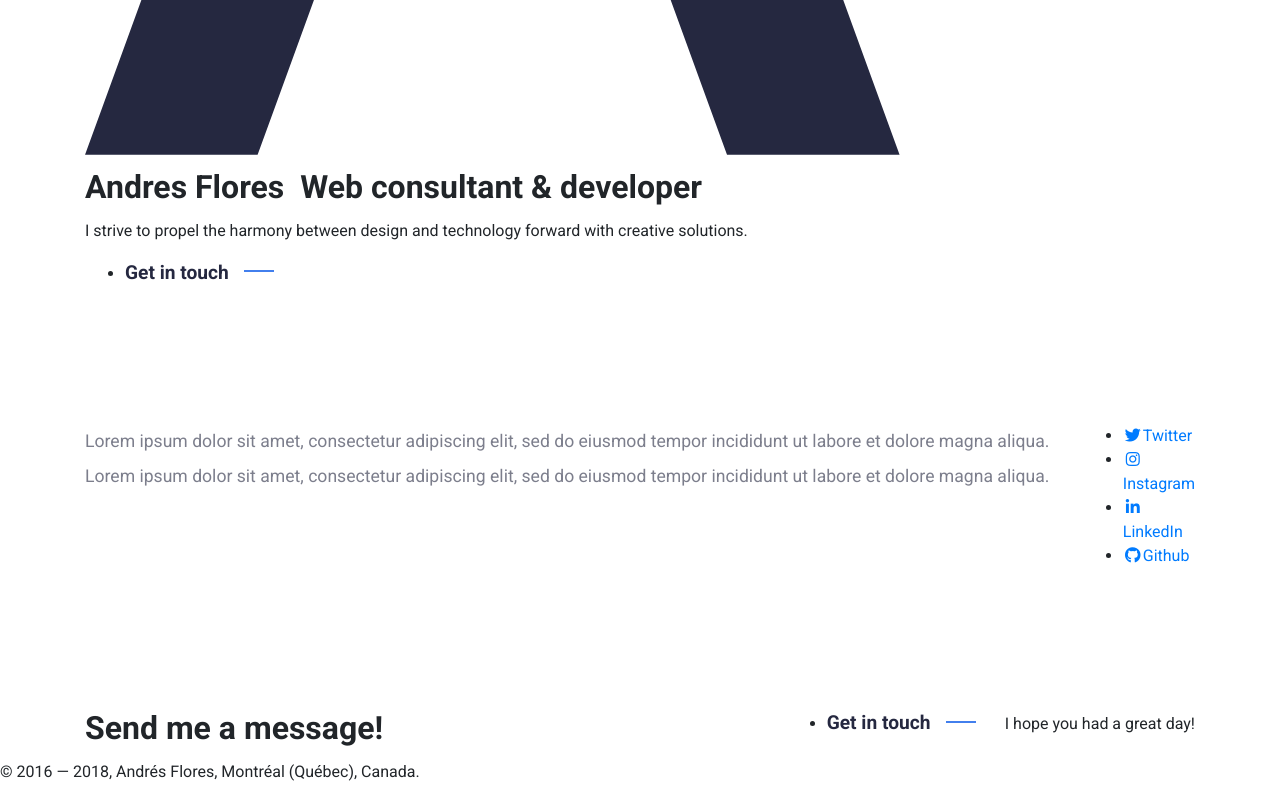
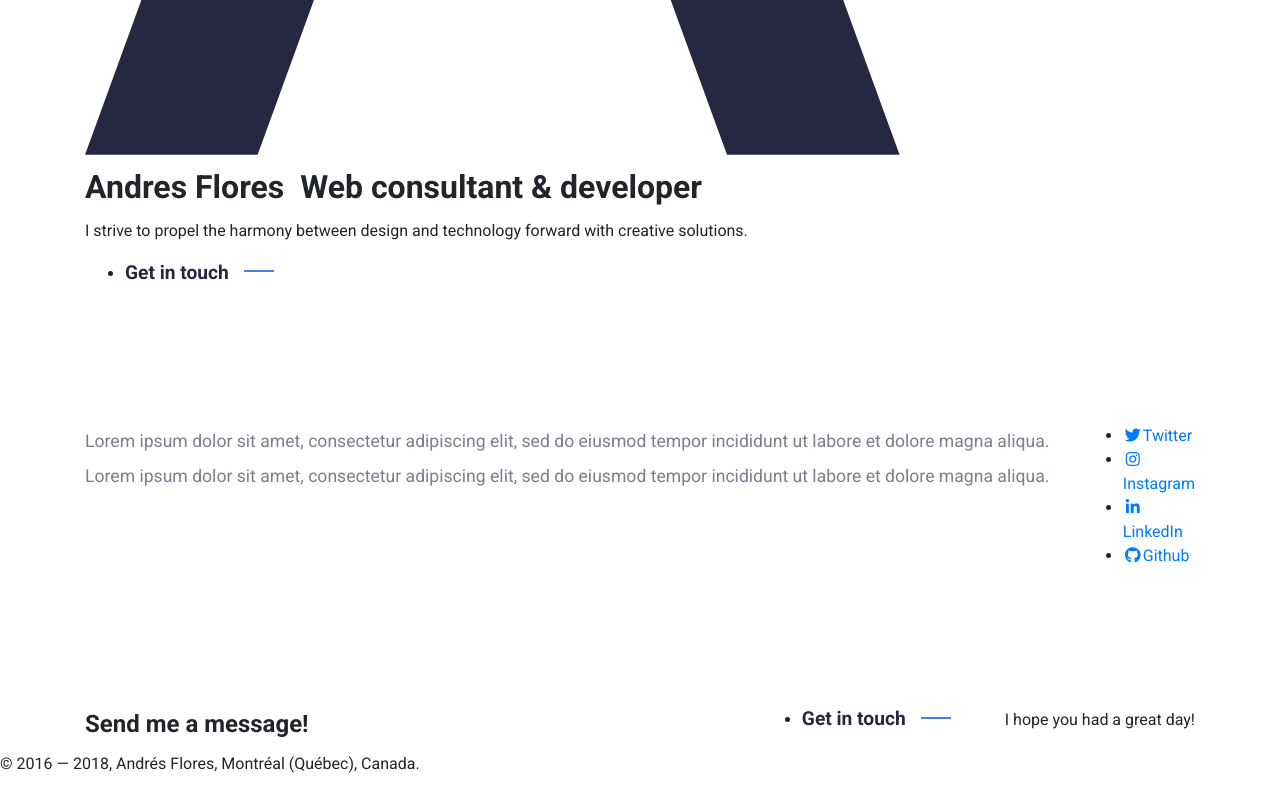
Before and after one commit to andresfloresdev/andresflores.ca, a Nuxt app: page / in a window 1280 px wide. Shown: the part 656-1456 px from the top of the page. Built offline with nearby package versions, Linux system fonts and the light colour scheme.

Commit message:
Fix footer heading tag

```diff
--- a/components/MainFooter.vue
+++ b/components/MainFooter.vue
@@ -1,9 +1,9 @@
 <template>
   <footer class="main-footer">
     <div class="main-footer-container">
-      <h1 class="main-footer-heading">
+      <h2 class="main-footer-heading">
         Send me a message!
-      </h1>
+      </h2>
       <p class="main-footer-text">
         I'd be happy to grab some coffee and chat.<br>
         Shoot me an email and let's work something out.
```
